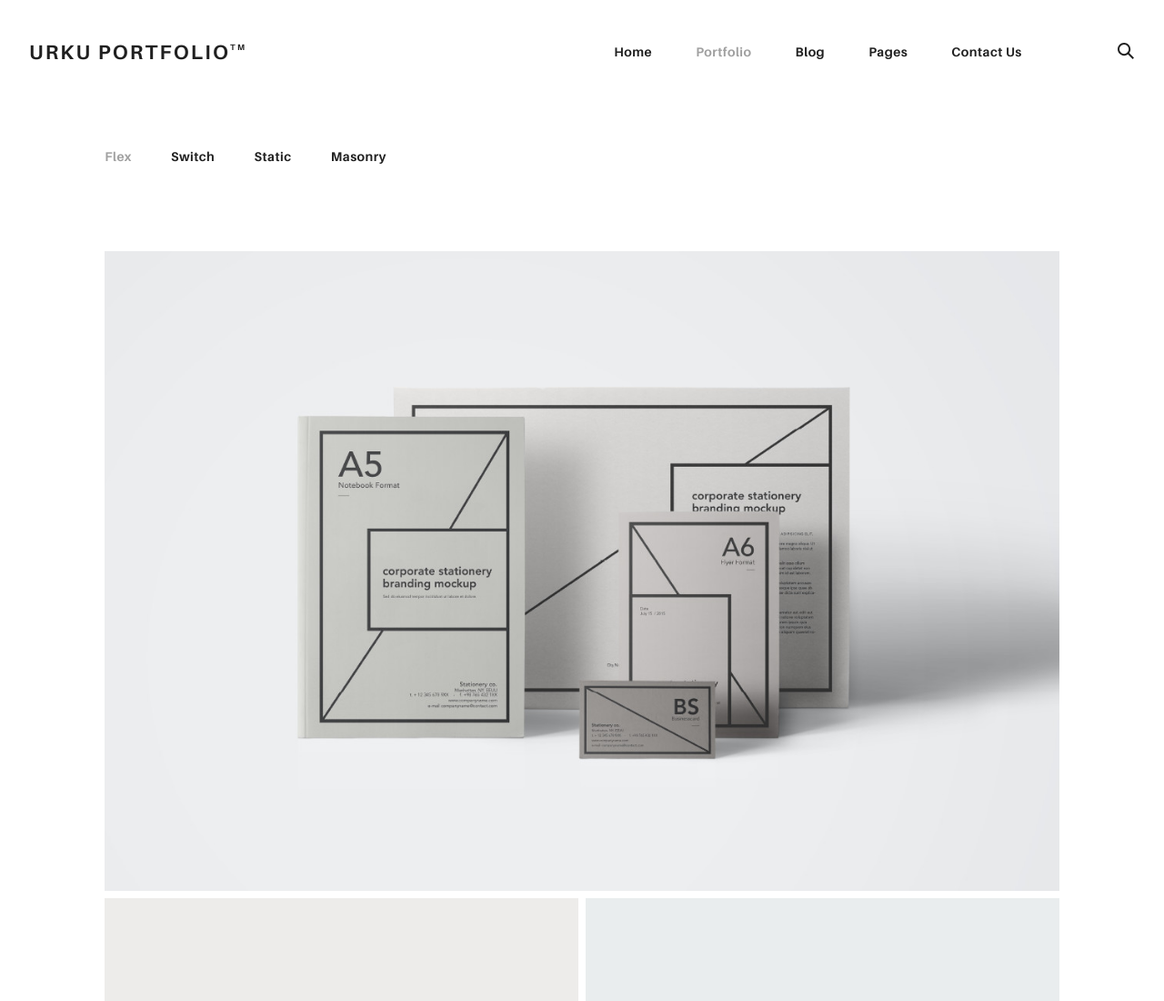
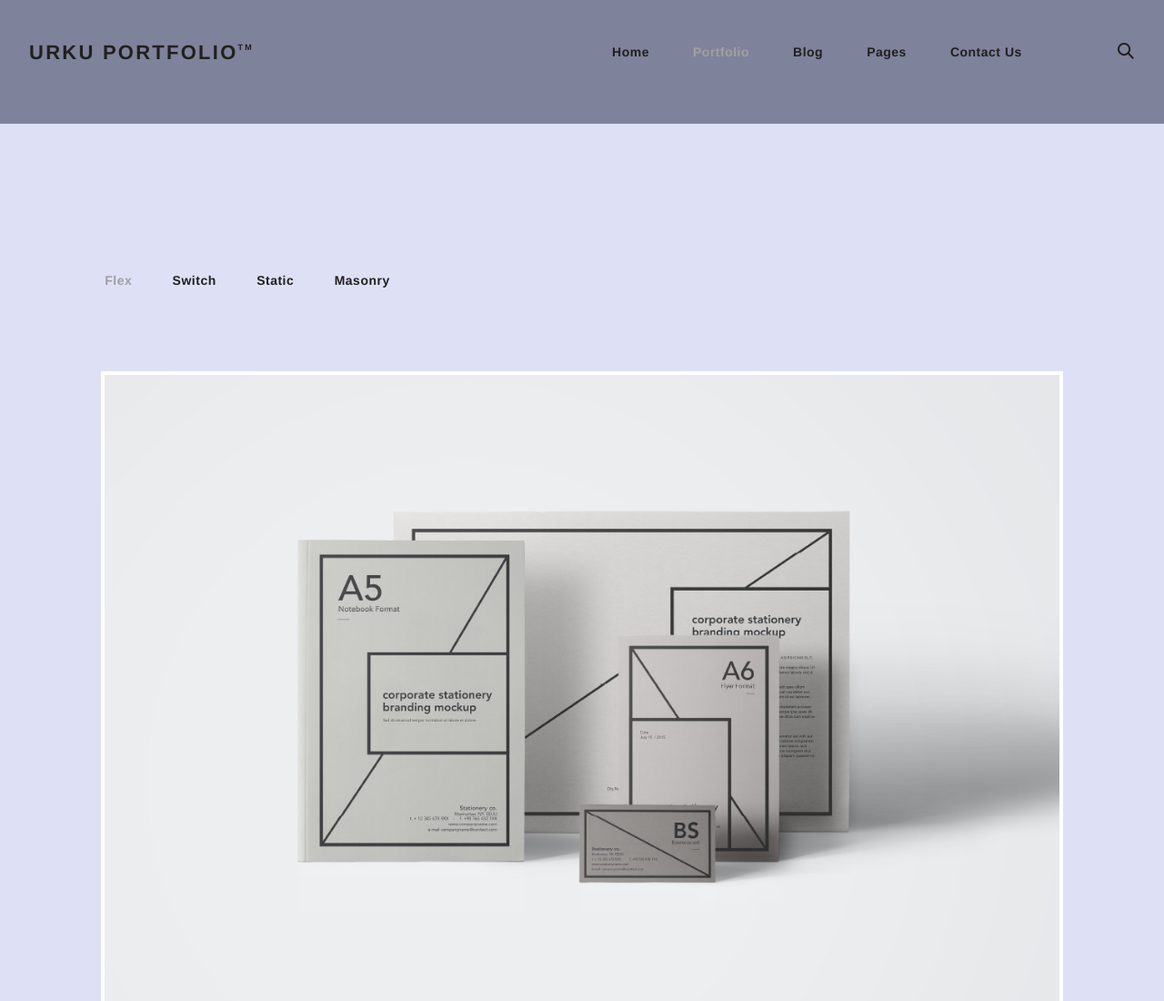
Before and after one commit to MeryMacias/URKU-Portfolio, a plain HTML site: page portfolio.html in a window 1280 px wide. Shown: the top 1100 px of the page at 91% size. Drawn offline with Linux system fonts and the light colour scheme.

Commit message:
Cambios en la barra de navegacion, y estilo.

```diff
--- /dev/null
+++ b/assets/css/dev_site.css
@@ -0,0 +1,16 @@
+
+
+.rk-header {
+    position: relative !important;
+}
+
+.rk-header {
+    background-color: #7F829B;
+    position: relative;
+    z-index: 5;
+}
+
+body {
+    background-color: #DEE1F5;
+    font-family: "Helvetica Neue",Arial;
+}
--- a/portfolio.html
+++ b/portfolio.html
@@ -8,6 +8,8 @@
     <link rel="stylesheet" href="assets/css/aurora-pack.min.css">
     <link rel="stylesheet" href="assets/css/aurora-theme-base.min.css">
     <link rel="stylesheet" href="assets/css/urku.css">
+    <link rel="stylesheet" href="assets/css/dev_site.css">
+
   </head>
   <body class="top-fixed">
     <header class="ae-container-fluid ae-container-fluid--full rk-header ">
```
Also changed, not shown: index.html (+1 -0 lines).
